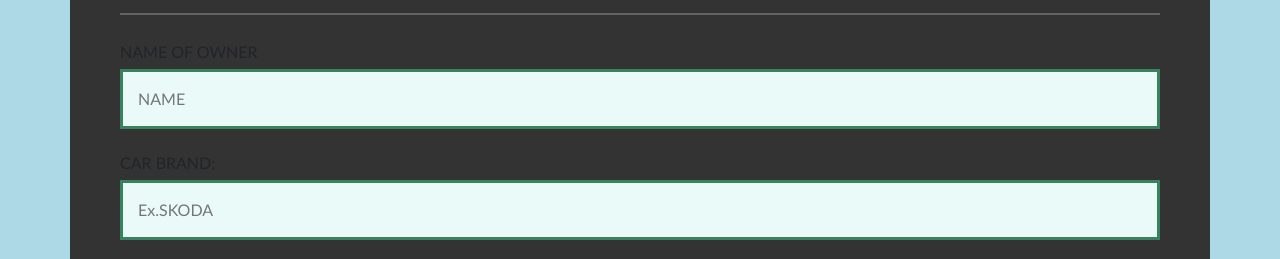
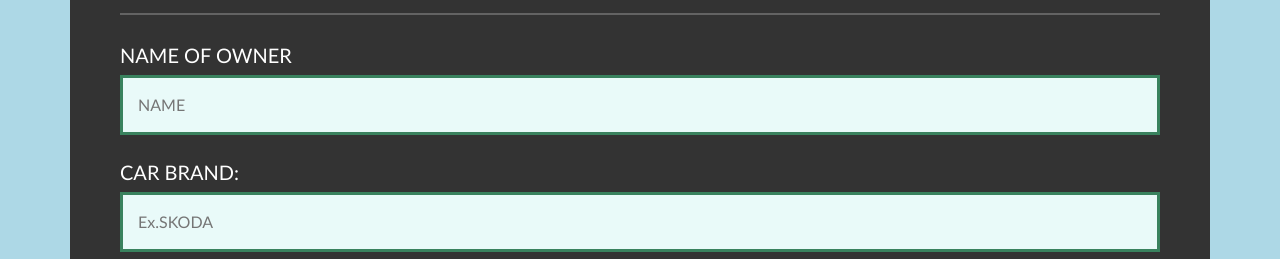
Before and after one commit to preeth2002/GaadiGoNew, a plain HTML site: page addcar.html in a window 1280 px wide. Shown: the part 515-774 px from the top of the page. Drawn offline with nearby package versions, Linux system fonts and the light colour scheme.

Commit message:
Update addcar.css

```diff
--- a/styles/addcar.css
+++ b/styles/addcar.css
@@ -62,6 +62,11 @@ hr {
   border: 3px solid rgb(6, 60, 20);
   background-position: center;
   background-size: cover;
+}
+
+label {
+  color: white;
+  font-size: 20px;
 }
 
 a {
```
